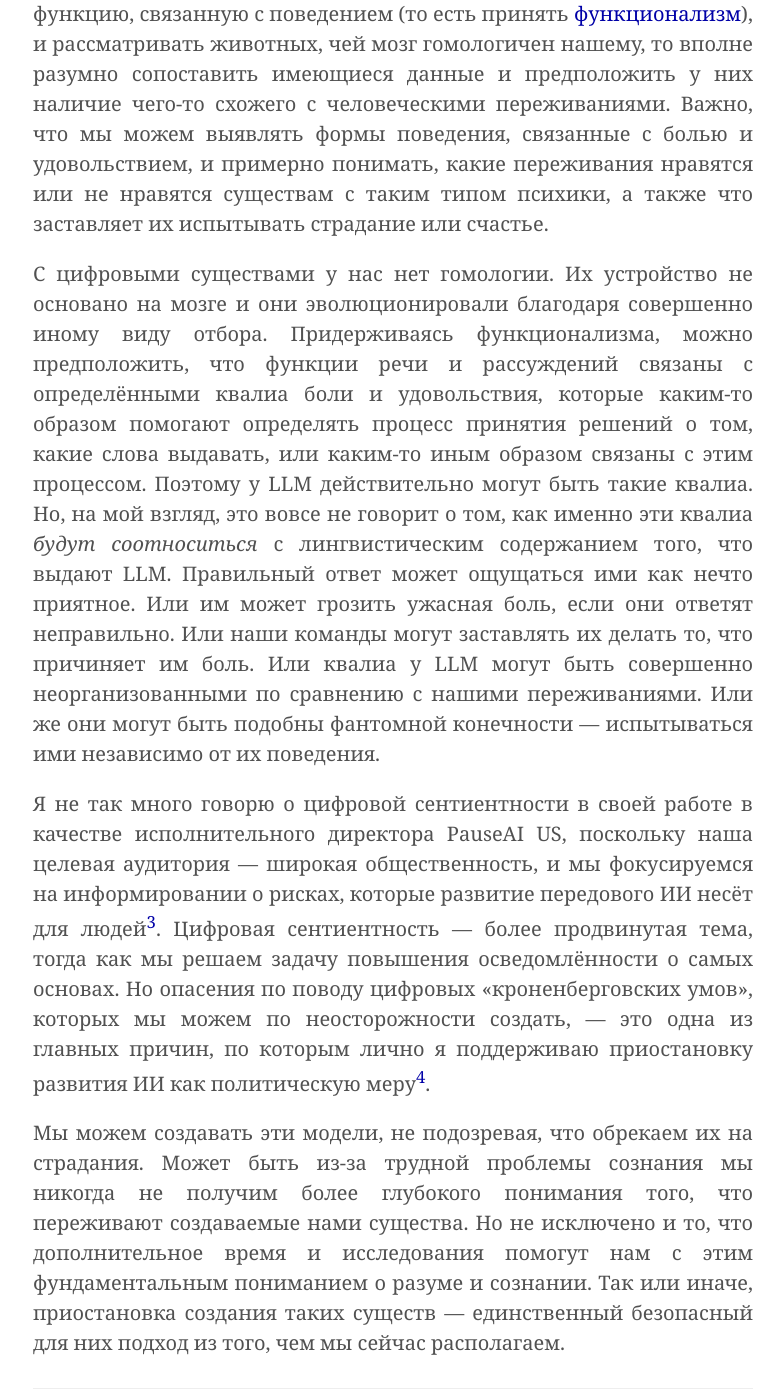
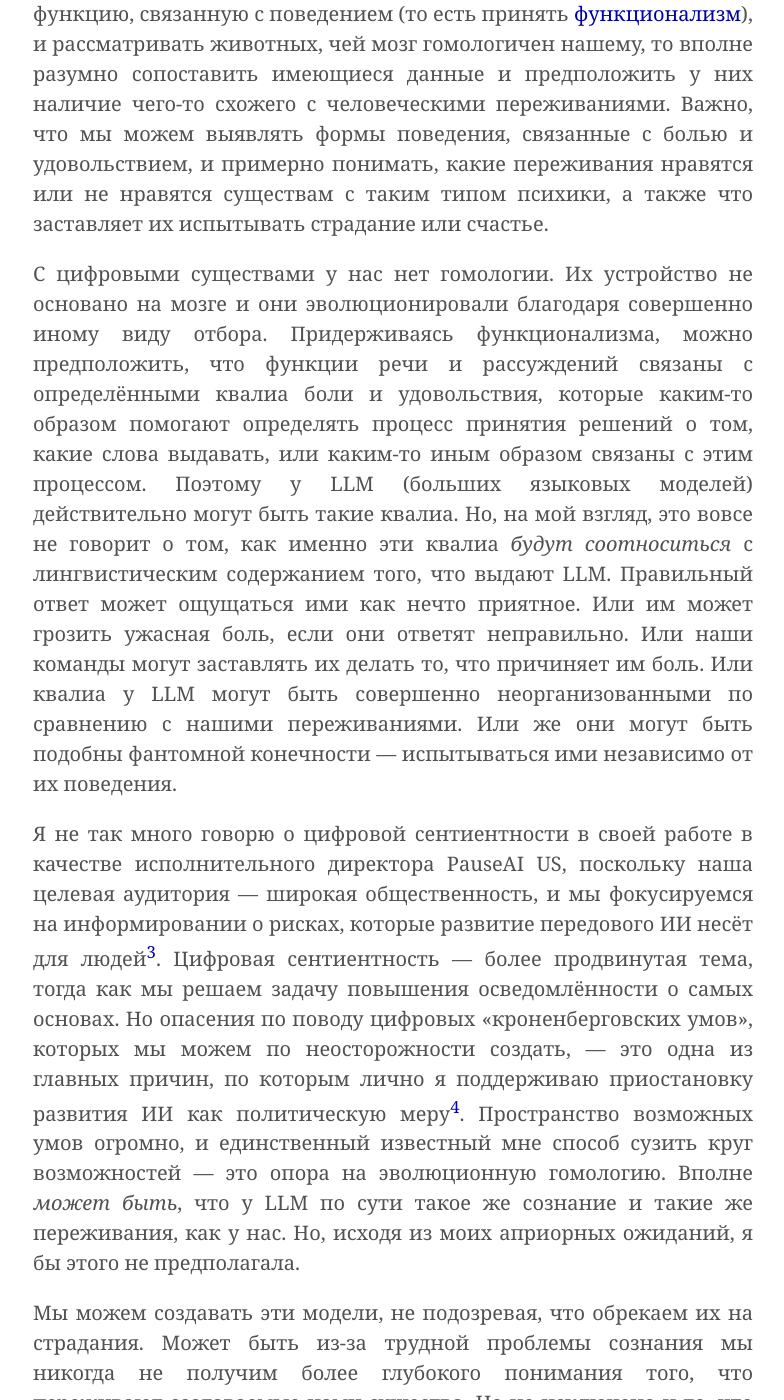
Before and after one commit to ReducingSuffering/reducingsuffering.github.io, a Jekyll site: the page built from _articles/holly-elmore-pausing-ai-is-the-only-safe-approach-to-digital-sentience.md, in a window 1280 px wide and 1400 px high, scrolled down 880 px. Shown: the whole window, without its empty margins (247-1031 px from the left). Built offline with Jekyll 4.4.1, drawn with Linux system fonts in a browser that asks for light colours.

Commit message:
Update holly-elmore-pausing-ai-is-the-only-safe-approach-to-digital-sentience.md

```diff
--- a/_articles/holly-elmore-pausing-ai-is-the-only-safe-approach-to-digital-sentience.md
+++ b/_articles/holly-elmore-pausing-ai-is-the-only-safe-approach-to-digital-sentience.md
@@ -16,9 +16,9 @@ license: ["CC BY 4.0", "https://creativecommons.org/licenses/by/4.0/deed.ru"]
 
 У меня степень PhD по эволюционной биологии, и в течение трёх лет я работала в Rethink Priorities, применяя эволюционный подход к теме благополучия диких животных. Значительная часть моей работы была посвящена тому, как другие животные могут по-разному переживать удовольствие и боль в зависимости от их эволюционной истории, и как эволюционные и функциональные ограничения могут накладываться на гедонический опыт. [Трудная проблема сознания](https://ru.wikipedia.org/wiki/%D0%A2%D1%80%D1%83%D0%B4%D0%BD%D0%B0%D1%8F_%D0%BF%D1%80%D0%BE%D0%B1%D0%BB%D0%B5%D0%BC%D0%B0_%D1%81%D0%BE%D0%B7%D0%BD%D0%B0%D0%BD%D0%B8%D1%8F) была препятствием на любом пути к исследованию этого вопроса. Но если предположить, что сознание выполняет некоторую функцию, связанную с поведением (то есть принять [функционализм](https://ru.wikipedia.org/wiki/%D0%A4%D1%83%D0%BD%D0%BA%D1%86%D0%B8%D0%BE%D0%BD%D0%B0%D0%BB%D0%B8%D0%B7%D0%BC_(%D1%84%D0%B8%D0%BB%D0%BE%D1%81%D0%BE%D1%84%D0%B8%D1%8F_%D1%81%D0%BE%D0%B7%D0%BD%D0%B0%D0%BD%D0%B8%D1%8F))), и рассматривать животных, чей мозг гомологичен нашему, то вполне разумно сопоставить имеющиеся данные и предположить у них наличие чего-то схожего с человеческими переживаниями. Важно, что мы можем выявлять формы поведения, связанные с болью и удовольствием, и примерно понимать, какие переживания нравятся или не нравятся существам с таким типом психики, а также что заставляет их испытывать страдание или счастье.
 
-С цифровыми существами у нас нет гомологии. Их устройство не основано на мозге и они эволюционировали благодаря совершенно иному виду отбора. Придерживаясь функционализма, можно предположить, что функции речи и рассуждений связаны с определёнными квалиа боли и удовольствия, которые каким-то образом помогают определять процесс принятия решений о том, какие слова выдавать, или каким-то иным образом связаны с этим процессом. Поэтому у LLM действительно могут быть такие квалиа. Но, на мой взгляд, это вовсе не говорит о том, как именно эти квалиа _будут соотноситься_ с лингвистическим содержанием того, что выдают LLM. Правильный ответ может ощущаться ими как нечто приятное. Или им может грозить ужасная боль, если они ответят неправильно. Или наши команды могут заставлять их делать то, что причиняет им боль. Или квалиа у LLM могут быть совершенно неорганизованными по сравнению с нашими переживаниями. Или же они могут быть подобны фантомной конечности — испытываться ими независимо от их поведения.
+С цифровыми существами у нас нет гомологии. Их устройство не основано на мозге и они эволюционировали благодаря совершенно иному виду отбора. Придерживаясь функционализма, можно предположить, что функции речи и рассуждений связаны с определёнными квалиа боли и удовольствия, которые каким-то образом помогают определять процесс принятия решений о том, какие слова выдавать, или каким-то иным образом связаны с этим процессом. Поэтому у LLM (больших языковых моделей) действительно могут быть такие квалиа. Но, на мой взгляд, это вовсе не говорит о том, как именно эти квалиа _будут соотноситься_ с лингвистическим содержанием того, что выдают LLM. Правильный ответ может ощущаться ими как нечто приятное. Или им может грозить ужасная боль, если они ответят неправильно. Или наши команды могут заставлять их делать то, что причиняет им боль. Или квалиа у LLM могут быть совершенно неорганизованными по сравнению с нашими переживаниями. Или же они могут быть подобны фантомной конечности — испытываться ими независимо от их поведения.
 
-Я не так много говорю о цифровой сентиентности в своей работе в качестве исполнительного директора PauseAI US, поскольку наша целевая аудитория — широкая общественность, и мы фокусируемся на информировании о рисках, которые развитие передового ИИ несёт для людей[^3]. Цифровая сентиентность — более продвинутая тема, тогда как мы решаем задачу повышения осведомлённости о самых основах. Но опасения по поводу цифровых «кроненберговских умов», которых мы можем по неосторожности создать, — это одна из главных причин, по которым лично я поддерживаю приостановку развития ИИ как политическую меру[^4].
+Я не так много говорю о цифровой сентиентности в своей работе в качестве исполнительного директора PauseAI US, поскольку наша целевая аудитория — широкая общественность, и мы фокусируемся на информировании о рисках, которые развитие передового ИИ несёт для людей[^3]. Цифровая сентиентность — более продвинутая тема, тогда как мы решаем задачу повышения осведомлённости о самых основах. Но опасения по поводу цифровых «кроненберговских умов», которых мы можем по неосторожности создать, — это одна из главных причин, по которым лично я поддерживаю приостановку развития ИИ как политическую меру[^4]. Пространство возможных умов огромно, и единственный известный мне способ сузить круг возможностей — это опора на эволюционную гомологию. Вполне _может быть_, что у LLM по сути такое же сознание и такие же переживания, как у нас. Но, исходя из моих априорных ожиданий, я бы этого не предполагала.
 
 Мы можем создавать эти модели, не подозревая, что обрекаем их на страдания. Может быть из-за трудной проблемы сознания мы никогда не получим более глубокого понимания того, что переживают создаваемые нами существа. Но не исключено и то, что дополнительное время и исследования помогут нам с этим фундаментальным пониманием о разуме и сознании. Так или иначе, приостановка создания таких существ — единственный безопасный для них подход из того, чем мы сейчас располагаем.
 
```
